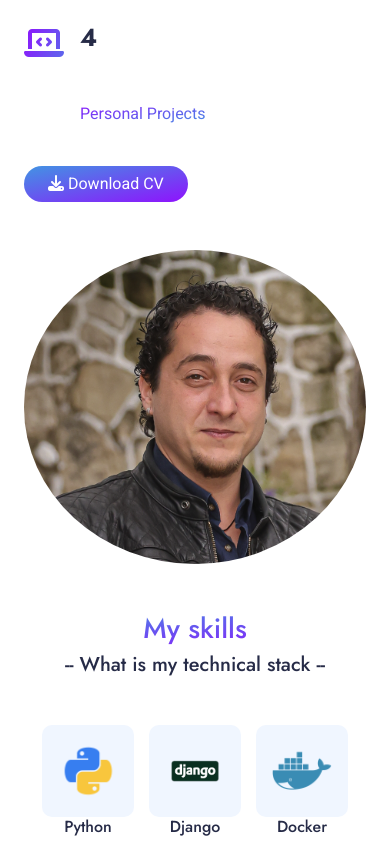
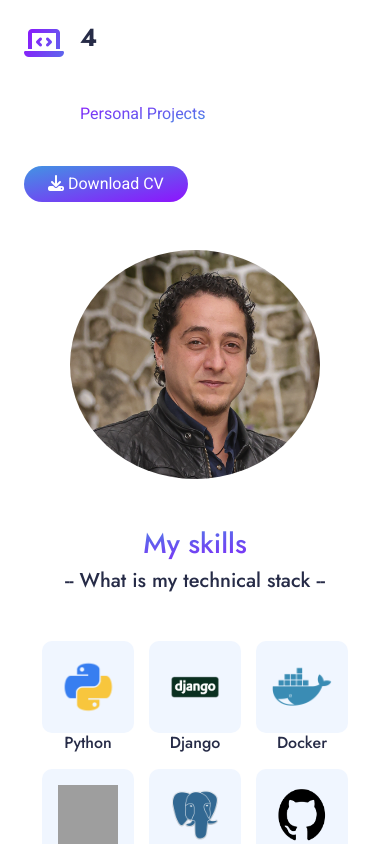
Before and after one commit to qceka88/About-Me-Flask, a Flask app: page / in a window 390 px wide. Shown: the part 1190-2034 px from the top of the page. Run offline with Flask 3, Linux system fonts and the light colour scheme; parts of the project's set-up code (start-up, migrations or seed data) failed here and were passed over; some libraries are stand-ins or nearby versions; grey boxes are pictures that could not be loaded.

Commit message:
Replaced mobile & desktop with responsive design for about me section.

```diff
--- a/static/css/style.css
+++ b/static/css/style.css
@@ -458,7 +458,10 @@ h6,
     grid-auto-rows: 15px;
     grid-gap: 25px;
 }
-
+#about .col-lg-6.text-center img {
+    width: 500px;
+    height: auto;
+}
 /*** Screenshot ***/
 .screenshot-carousel {
     position: relative;
@@ -963,7 +966,10 @@ button *:active {
     #about div div div h5 {
         text-align: center;
     }
-
+    #about .col-lg-6.text-center img {
+        width: 250px;
+        height: auto;
+    }
     /* MY SKILLS SECTION */
     .my-skills-style {
         gap: 1px 15px;
--- a/templates/base.html
+++ b/templates/base.html
@@ -49,7 +49,7 @@
             <nav class="navbar navbar-expand-lg navbar-light px-4 px-lg-5 py-3 py-lg-0">
                 <a href="{{ url_for('index_view') }}" class="navbar-brand p-0">
                     <h1 class="m-0">Portfolio</h1>
-{#                    <a href="{{ url_for( 'hobbies_view') }}"> c</a>   <!--DELETE IT -->#}
+{#                    <a href="{{ url_for( 'hobbies_view') }}"> c</a>   <!-- TODO: DELETE IT -->#}
                     <!-- <img src="img/logo.png" alt="Logo"> -->
                 </a>
                 <div>
--- a/templates/index.html
+++ b/templates/index.html
@@ -101,15 +101,8 @@
                             class="fa fa-download"></i> Download CV</a>
                 </div>
                 <div class="col-lg-6 text-center">
-                    {% if mobile_device %}
-                        <img class="img-fluid wow fadeInUp rounded-circle" width="250" height="300"
-                             data-wow-delay="0.5s"
-                             src="{{ url_for('static', filename='img/body/my_picture.png') }}" alt="my-myself">
-                    {% else %}
-                        <img class="img-fluid wow fadeInUp rounded-circle" width="500" height="300"
-                             data-wow-delay="0.5s"
-                             src="{{ url_for('static', filename='img/body/my_picture.png') }}" alt="my-myself">
-                    {% endif %}
+                    <img class="img-fluid wow fadeInUp rounded-circle" data-wow-delay="0.5s"
+                         src="{{ url_for('static', filename='img/body/my_picture.png') }}" alt="my-myself">
                 </div>
             </div>
         </div>
```
Also changed, not shown: README.md.
